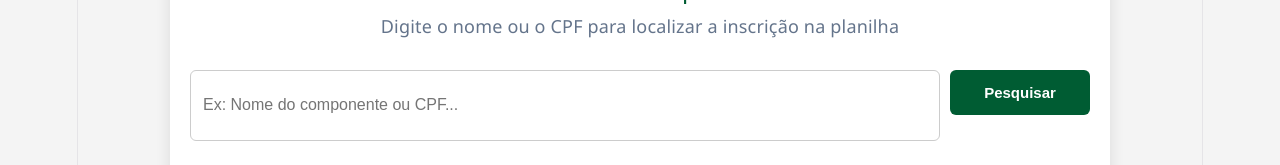
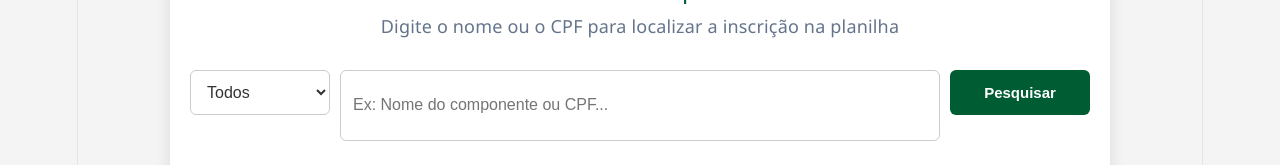
Before and after one commit to danBarDam/cadastro_mancha_verde, a React (Vite) app in the folder frontend/: page /pesquisa in a window 1280 px wide. Shown: the part 234-399 px from the top of the page. Built offline with nearby package versions, Linux system fonts and the light colour scheme; no server answers; sample sign-in values are in the browser's storage.

Commit message:
Adiciona seletor de campo (id, nome ou cpf) na busca de componentes
Antes a busca sempre comparava contra id, nome, cpf e telefone juntos;
agora e possivel restringir a um campo especifico para resultados
mais precisos.

```diff
--- a/frontend/src/pages/Pesquisa.jsx
+++ b/frontend/src/pages/Pesquisa.jsx
@@ -5,6 +5,7 @@ import ModalEdicaoCadastro from '../components/ModalEdicaoCadastro';
 
 function Pesquisa() {
   const [termoBusca, setTermoBusca] = useState('');
+  const [campoBusca, setCampoBusca] = useState('todos');
   const [resultados, setResultados] = useState([]);
   const [carregando, setCarregando] = useState(false);
   const [erro, setErro] = useState('');
@@ -33,8 +34,8 @@ function Pesquisa() {
     setFrequencias({});
 
     try {
-      // Faz a requisição enviando o termo na URL (Query Parameter)
-      const resposta = await api.get(`/buscar?termo=${termoBusca}`);
+      // Faz a requisição enviando o termo e o campo escolhido na URL (Query Parameters)
+      const resposta = await api.get(`/buscar?termo=${encodeURIComponent(termoBusca)}&campo=${campoBusca}`);
       setResultados(resposta.data);
       buscarFrequencias(resposta.data);
 
@@ -84,6 +85,17 @@ function Pesquisa() {
 
       {/* Formulário de Busca */}
       <form onSubmit={lidarComBusca} style={{ display: 'flex', gap: '10px', marginBottom: '40px' }}>
+        <select
+          className="form-input"
+          value={campoBusca}
+          onChange={(e) => setCampoBusca(e.target.value)}
+          style={{ width: '140px', height: '45px', fontSize: '16px' }}
+        >
+          <option value="todos">Todos</option>
+          <option value="id">ID</option>
+          <option value="nome">Nome</option>
+          <option value="cpf">CPF</option>
+        </select>
         <input
           type="text"
           className="form-input"
```
Also changed, not shown: 1 other file (tests, documents, lock files or other folders).
